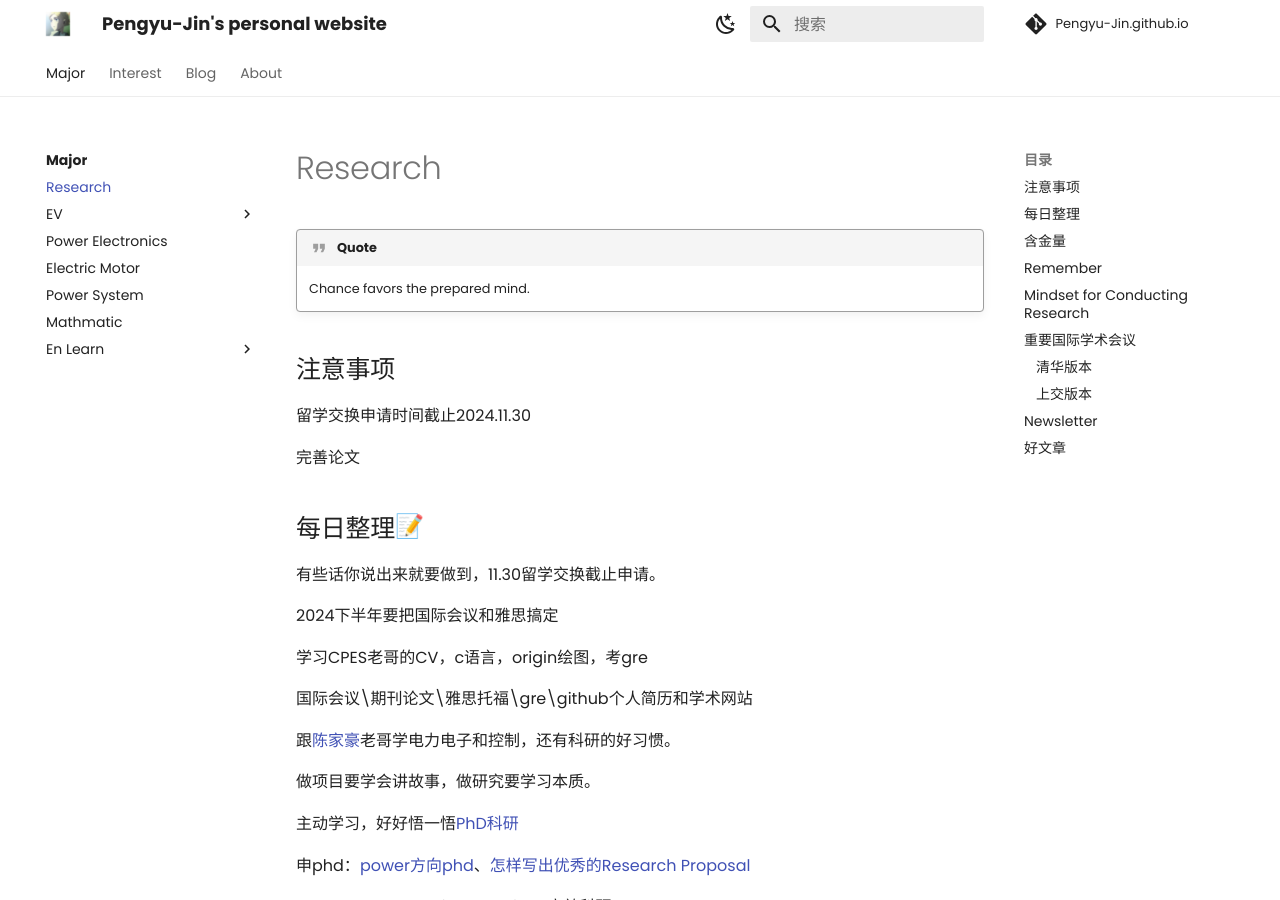
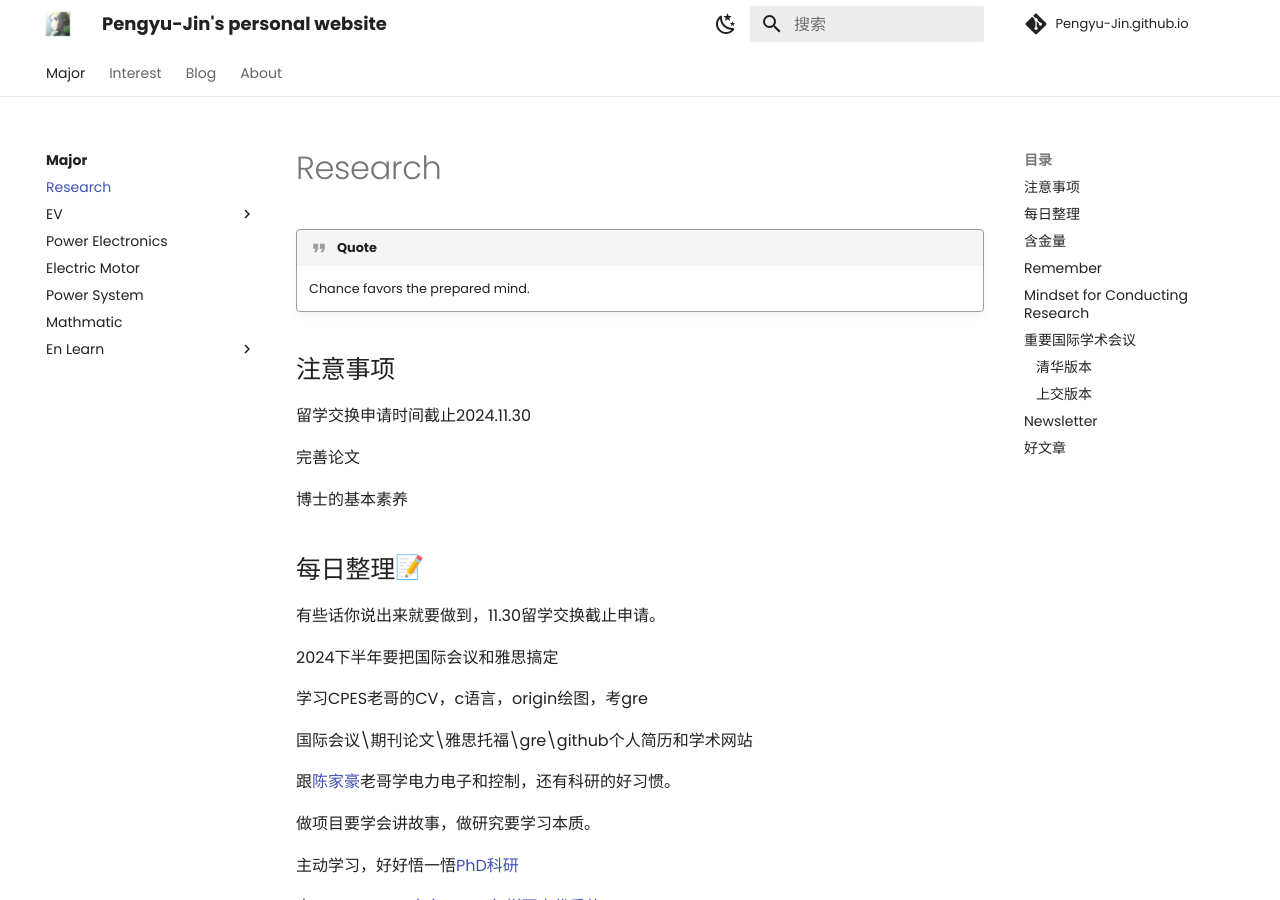
Before and after one commit to Pengyu-Jin/Pengyu-Jin.github.io, an MkDocs documentation site: the page built from docs/major/research/research.md, in a window 1280 px wide and 900 px high. Built offline with MkDocs 1.6.1 and Material for MkDocs 9.7.7, drawn with Linux system fonts in a browser that asks for light colours; emoji names are drawn with the system emoji font; comment, search, counter and statistics services are not loaded.

Commit message:
20241117

```diff
--- a/docs/major/research/research.md
+++ b/docs/major/research/research.md
@@ -6,6 +6,8 @@
 留学交换申请时间截止2024.11.30
 
 完善论文
+
+博士的基本素养
 
 ## 每日整理:memo:
 
```
